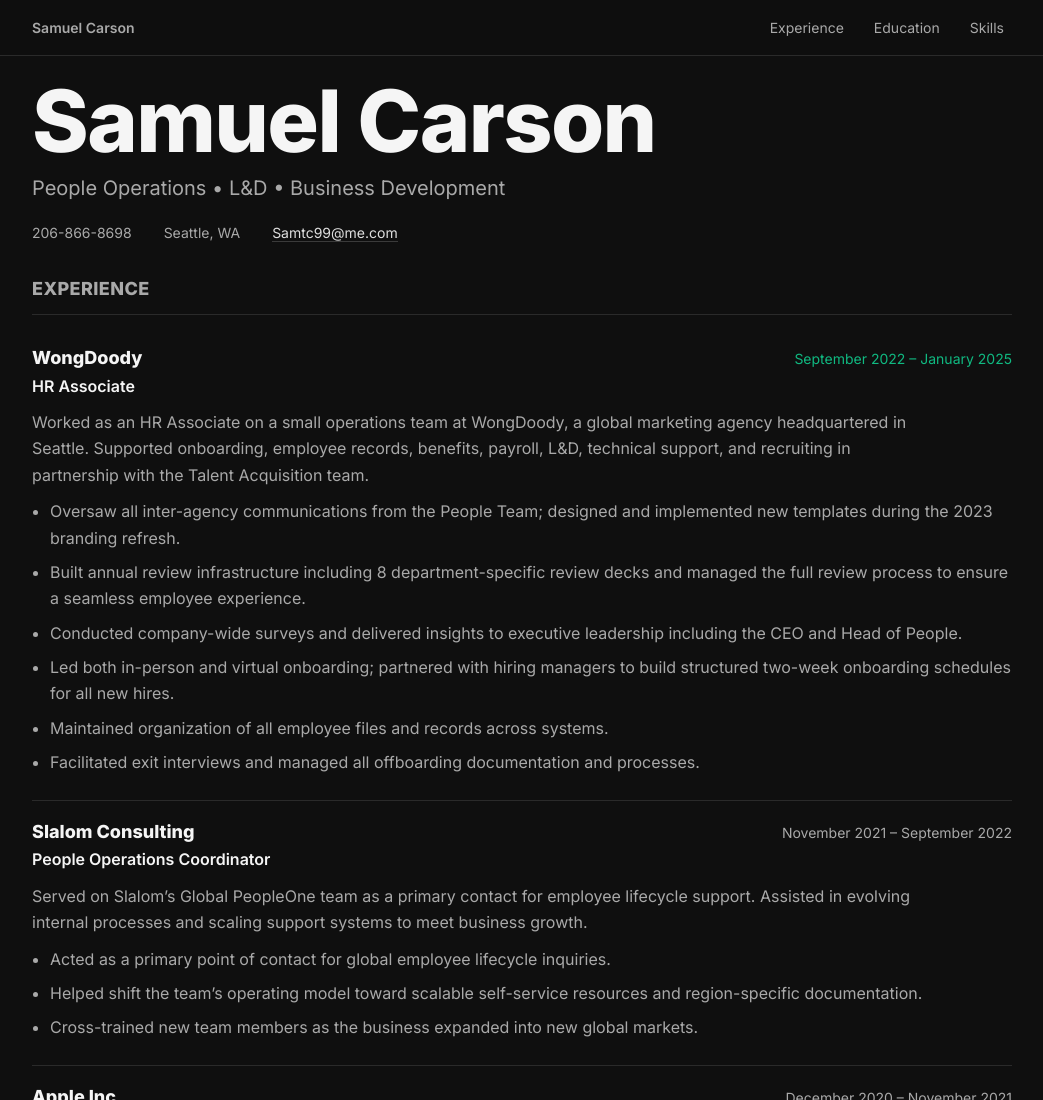
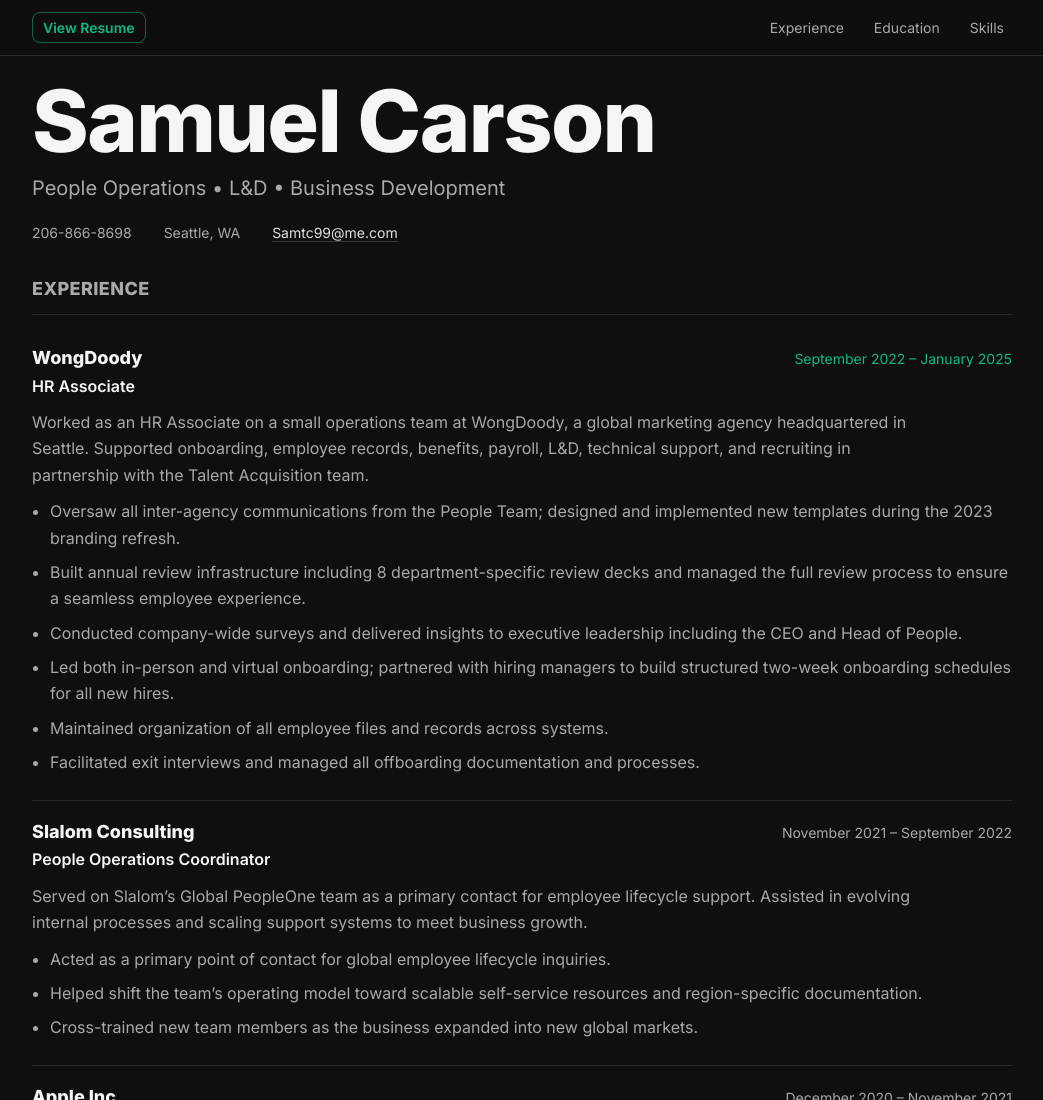
Before and after one commit to samtc99/samuelcarson.github.io, a plain HTML site: page index.html in a window 1280 px wide. Shown: the top 1100 px of the page, without its empty margins (118-1161 px from the left). Drawn offline with Linux system fonts and the light colour scheme.

Commit message:
Update index.html

```diff
--- a/index.html
+++ b/index.html
@@ -30,7 +30,20 @@
       color: var(--text);
       line-height: 1.65;
     }
+    .nav-resume{
+  color: var(--accent);
+  font-weight: 600;
+  padding: 6px 10px;
+  border: 1px solid rgba(16,185,129,.5);
+  border-radius: 8px;
+  transition: .2s ease;
+}
 
+.nav-resume:hover{
+  background: rgba(16,185,129,.1);
+  border-color: var(--accent);
+  text-decoration: none;
+}
     a{
       color: var(--accent);
       text-decoration: none;
@@ -196,7 +209,11 @@
 <body>
   <div class="nav">
     <div class="wrap">
-      <div class="left">Samuel Carson</div>
+      <div class="left">
+  <a href="SamuelCarsonResume.pdf" target="_blank" class="nav-resume">
+    View Resume
+  </a>
+</div>
       <div class="links">
         <a href="#experience">Experience</a>
         <a href="#education">Education</a>
```
